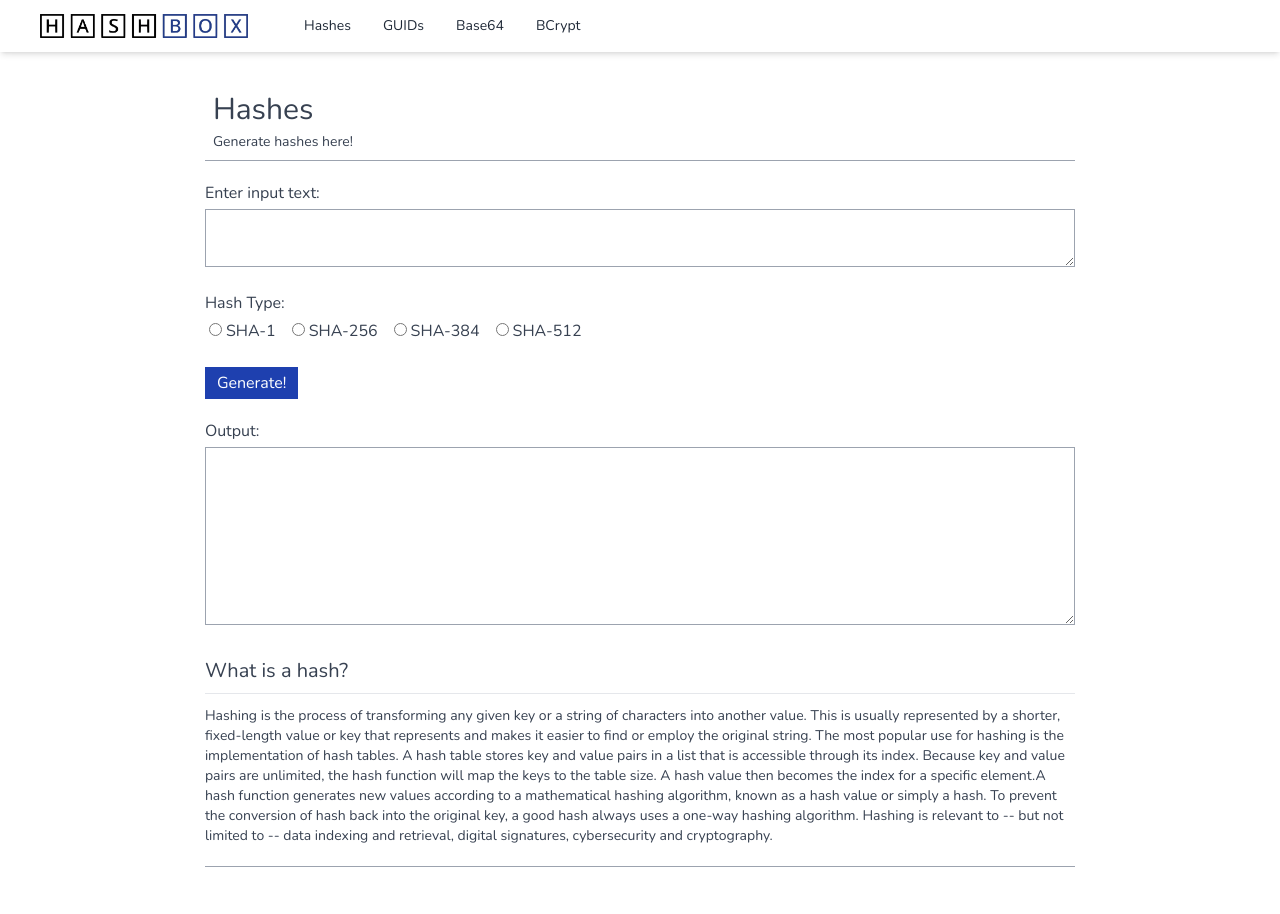
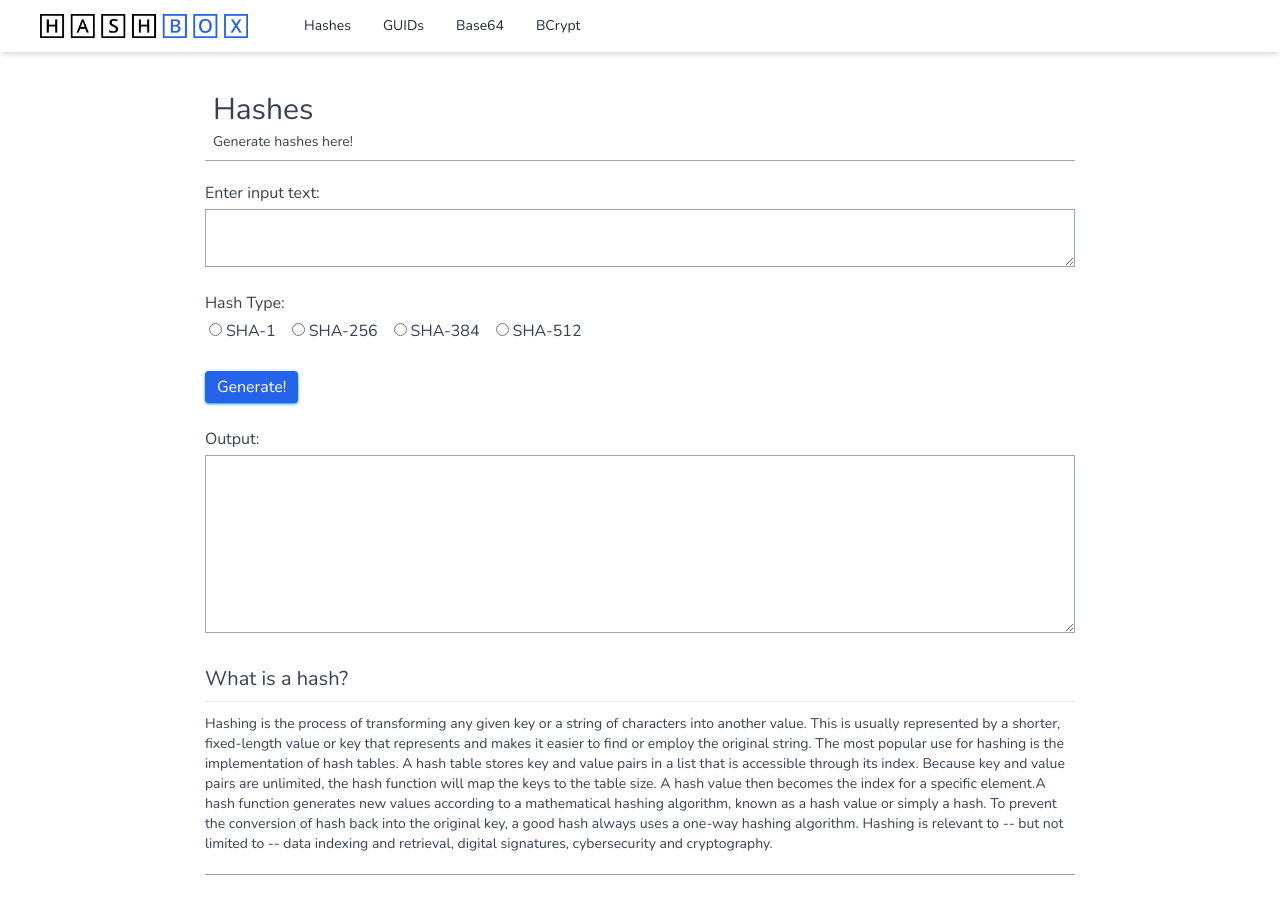
Before and after one commit to gabeFrancisco/hashbox, a Next.js app: page / in a window 1280 px wide. Shown: the top 914 px of the page. Built offline with nearby package versions, Linux system fonts and the light colour scheme.

Commit message:
changed logo and buttons color

```diff
--- a/src/app/globals.css
+++ b/src/app/globals.css
@@ -22,6 +22,6 @@ body {
 
 @layer components {
   .btn-primary{
-    @apply px-3 py-1 my-1 text-white bg-blue-600 shadow shadow-sky-500 rounded hover:bg-blue-700
+    @apply px-3 py-1 my-1 transition-all text-white bg-blue-600 shadow shadow-sky-500 rounded hover:bg-blue-700
   }
 }
--- a/src/components/BCryptForm.tsx
+++ b/src/components/BCryptForm.tsx
@@ -50,7 +50,7 @@ const BCryptForm = () => {
           />
         </div>
         <button
-          className="px-3 py-1 text-white bg-blue-800 border hover:bg-blue-900"
+          className="btn-primary"
           type="button"
           onClick={handleOutput}
         >
--- a/src/components/GuidForm.tsx
+++ b/src/components/GuidForm.tsx
@@ -38,7 +38,7 @@ const GuidForm = () => {
           <button
             type="button"
             onClick={generateGuid}
-            className="px-3 py-1 text-white bg-blue-800 border hover:bg-blue-900"
+            className="btn-primary"
           >
             Generate GUID!
           </button>
--- a/src/components/HashForm.tsx
+++ b/src/components/HashForm.tsx
@@ -96,7 +96,7 @@ const HashForm = () => {
             <button
               type="button"
               onClick={() => formik.handleSubmit()}
-              className="px-3 py-1 text-white bg-blue-800 hover:bg-blue-900"
+              className="btn-primary"
             >
               Generate!
             </button>
```
Also changed, not shown: public/logo.webp.
